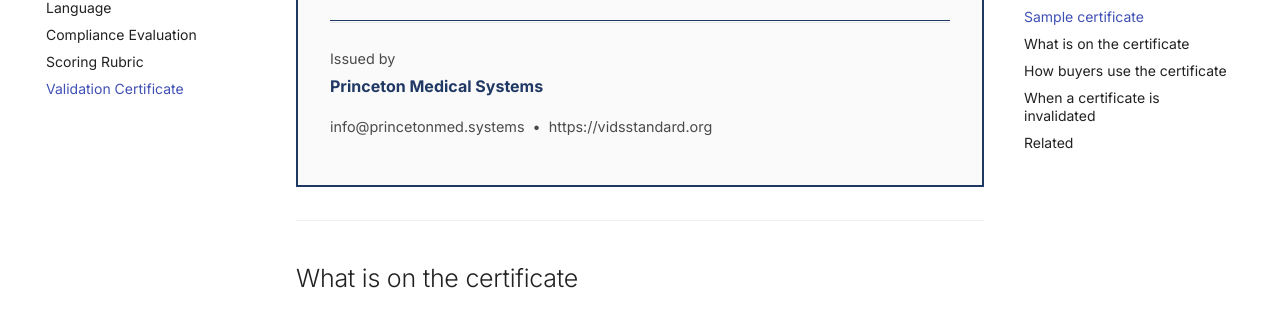
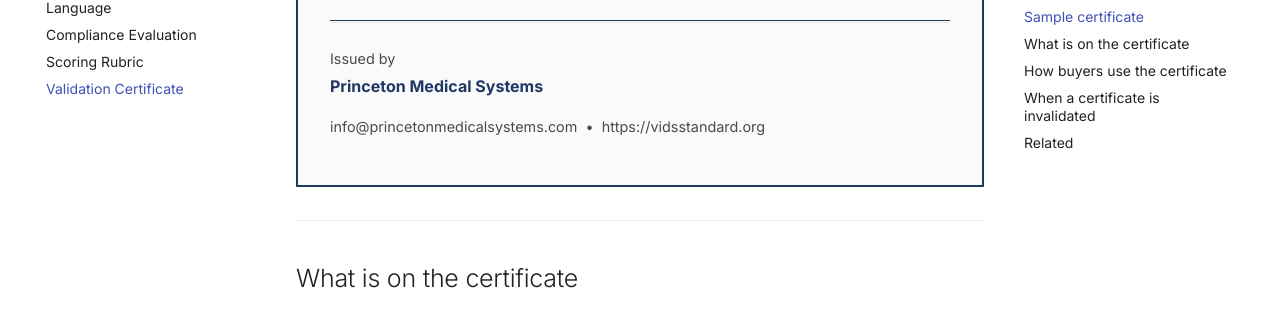
Before and after one commit to vids-standard/VIDS, an MkDocs documentation site: the page built from docs/for-buyers/certificate.md, in a window 1280 px wide and 900 px high, scrolled down 1568 px. Shown: the part 142-453 px from the top of the window. Built offline with MkDocs 1.6.1 and Material for MkDocs 9.7.7, drawn with Linux system fonts in a browser that asks for light colours; comment, search, counter and statistics services are not loaded.

Commit message:
Email domain audit: standardize to princetonmedicalsystems.com on certificate and evaluation pages

```diff
--- a/docs/for-buyers/certificate.md
+++ b/docs/for-buyers/certificate.md
@@ -55,7 +55,7 @@ Below is a worked example showing what a VIDS Validation Certificate looks like
 
 <p style="color: #4A4A4A; font-size: 0.9em; margin-bottom: 0;">Issued by</p>
 <p style="color: #1F3864; font-weight: bold; margin-top: 0.2em;">Princeton Medical Systems</p>
-<p style="color: #4A4A4A; font-size: 0.9em;">info@princetonmed.systems &nbsp;•&nbsp; https://vidsstandard.org</p>
+<p style="color: #4A4A4A; font-size: 0.9em;">info@princetonmedicalsystems.com &nbsp;•&nbsp; https://vidsstandard.org</p>
 
 </div>
 
```
Also changed, not shown: docs/for-buyers/evaluation.md (+1 -1 lines).
